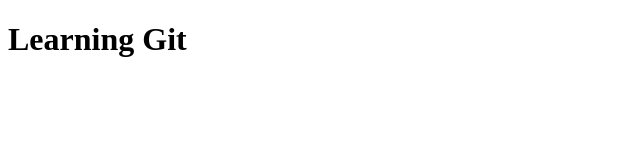
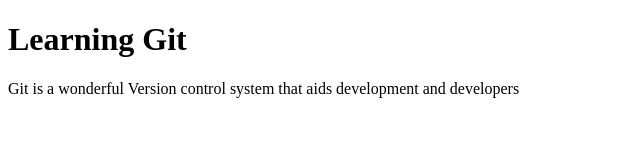
Before and after one commit to StephenBernard98/demo-git, a plain HTML site: page index.html in a window 1280 px wide. Shown: the whole page, without its empty margins (0-640 px from the left). Drawn offline with Linux system fonts and the light colour scheme.

Commit message:
Added in the other branch

```diff
--- a/index.html
+++ b/index.html
@@ -7,5 +7,6 @@
 </head>
 <body>
     <h1>Learning Git</h1>
+    <p>Git is a wonderful Version control system that aids development and developers</p>
 </body>
 </html>
```
